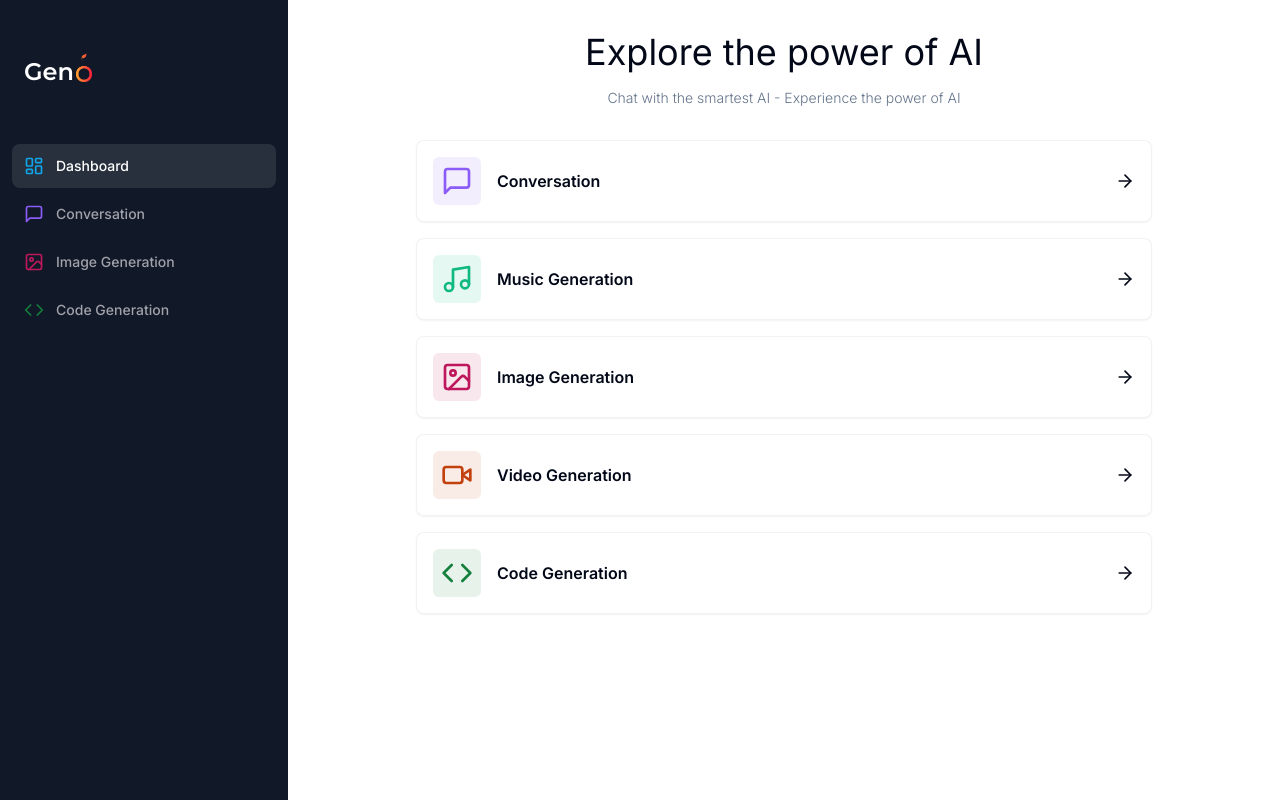
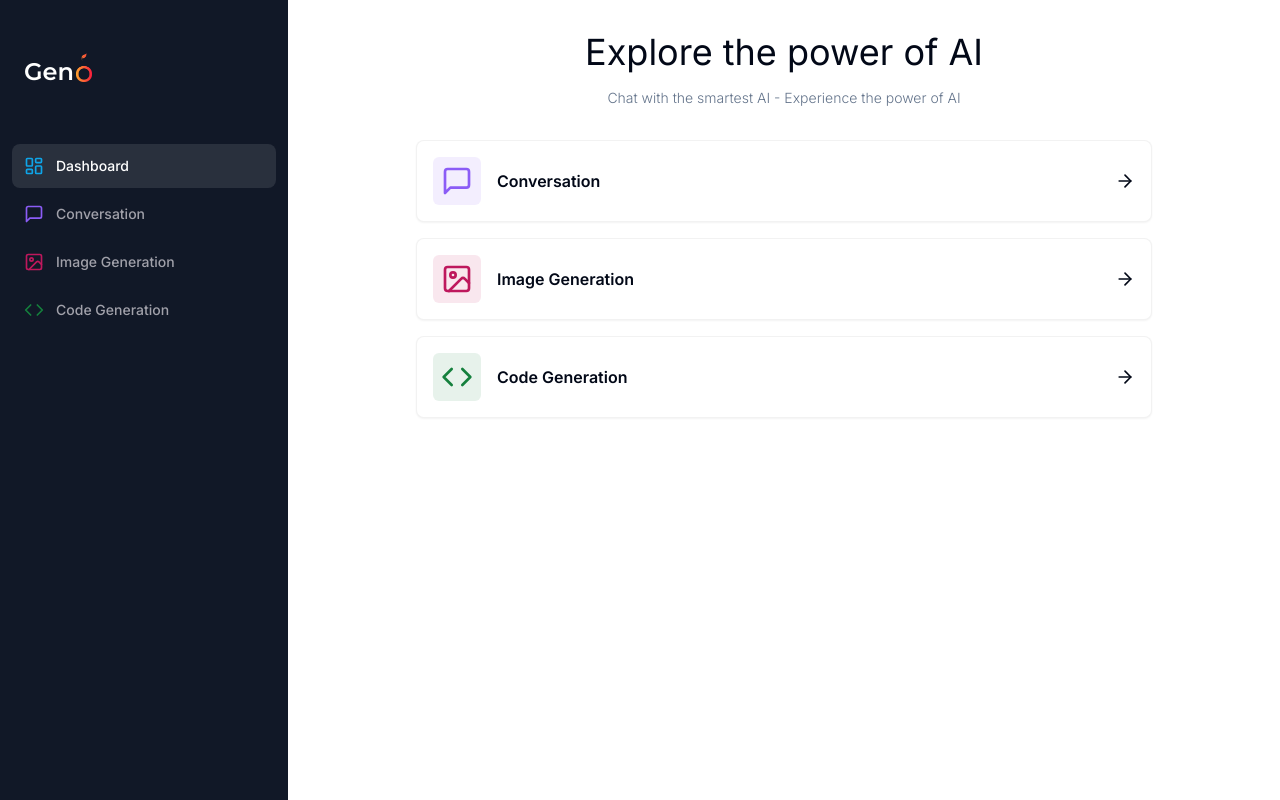
Before and after one commit to davidefilosa/geno, a Next.js app: page /dashboard in a window 1280 px wide. Built offline with nearby package versions, Linux system fonts and the light colour scheme.

Commit message:
Update page.tsx

```diff
--- a/app/(dashboard)/(routes)/dashboard/page.tsx
+++ b/app/(dashboard)/(routes)/dashboard/page.tsx
@@ -14,13 +14,7 @@
     color: "text-violet-500",
     bgColor: "bg-violet-500/10",
   },
-  {
-    label: "Music Generation",
-    icon: Music,
-    href: "/music",
-    color: "text-emerald-500",
-    bgColor: "bg-emerald-500/10",
-  },
+
   {
     label: "Image Generation",
     icon: ImageIcon,
@@ -28,13 +22,7 @@
     bgColor: "bg-pink-700/10",
     href: "/image",
   },
-  {
-    label: "Video Generation",
-    icon: VideoIcon,
-    color: "text-orange-700",
-    bgColor: "bg-orange-700/10",
-    href: "/video",
-  },
+
   {
     label: "Code Generation",
     icon: Code,
```
